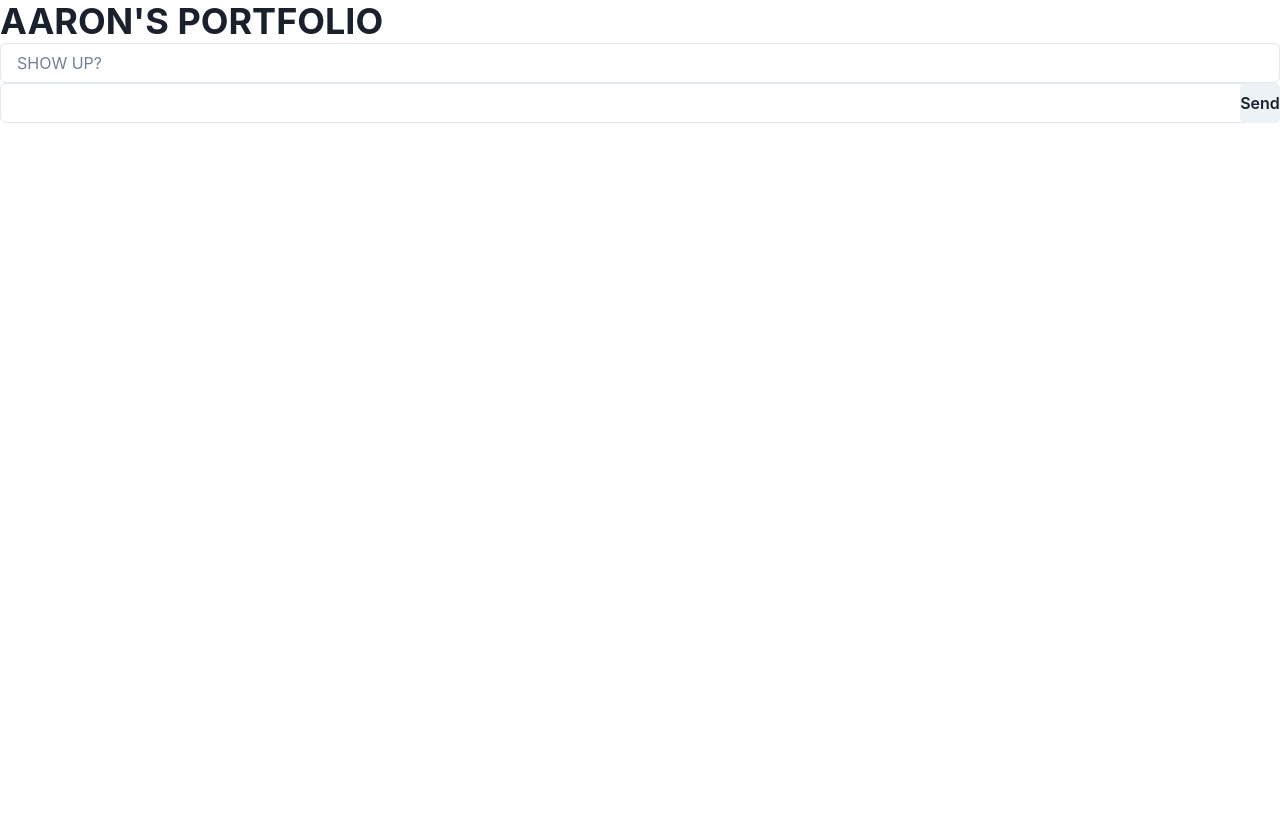
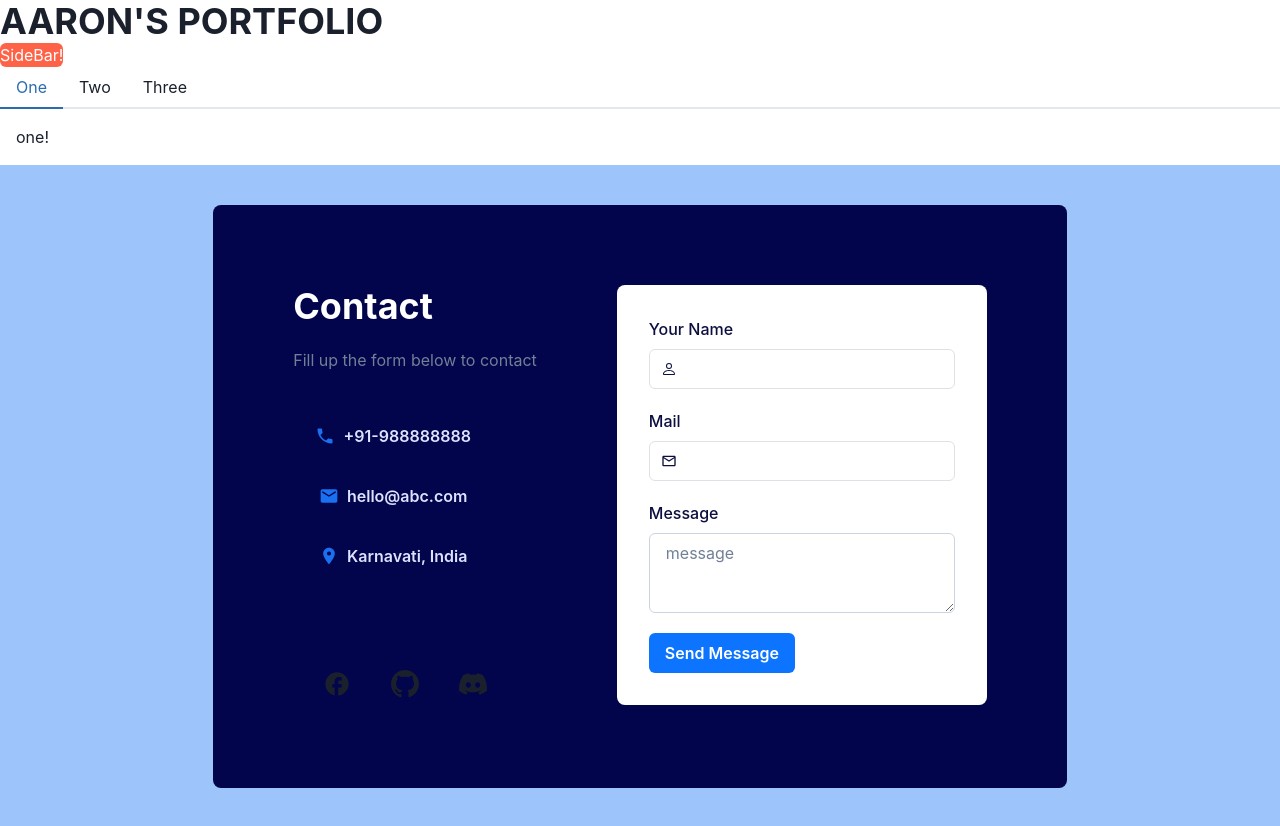
Before and after one commit to Aaronw7/portfolio, a React app: page / in a window 1280 px wide. Before the commit the page ends 800 px from the top, so only its background shows below. Built offline with nearby package versions, Linux system fonts and the light colour scheme; the HTML template or start-up script is replaced by a standard one.

Commit message:
created basic layout

```diff
--- /dev/null
+++ b/client/src/Components/Contact.jsx
@@ -0,0 +1,167 @@
+import React from 'react';
+import {
+  Container,
+  Flex,
+  Box,
+  Heading,
+  Text,
+  IconButton,
+  Button,
+  VStack,
+  HStack,
+  Wrap,
+  WrapItem,
+  FormControl,
+  FormLabel,
+  Input,
+  InputGroup,
+  InputLeftElement,
+  Textarea,
+} from '@chakra-ui/react';
+import {
+  MdPhone,
+  MdEmail,
+  MdLocationOn,
+  MdFacebook,
+  MdOutlineEmail,
+} from 'react-icons/md';
+import { BsGithub, BsDiscord, BsPerson } from 'react-icons/bs';
+
+export default function Contact() {
+  return (
+    <Container bg="#9DC4FB" maxW="full" mt={0} centerContent overflow="hidden">
+      <Flex>
+        <Box
+          bg="#02054B"
+          color="white"
+          borderRadius="lg"
+          m={{ sm: 4, md: 16, lg: 10 }}
+          p={{ sm: 5, md: 5, lg: 16 }}>
+          <Box p={4}>
+            <Wrap spacing={{ base: 20, sm: 3, md: 5, lg: 20 }}>
+              <WrapItem>
+                <Box>
+                  <Heading>Contact</Heading>
+                  <Text mt={{ sm: 3, md: 3, lg: 5 }} color="gray.500">
+                    Fill up the form below to contact
+                  </Text>
+                  <Box py={{ base: 5, sm: 5, md: 8, lg: 10 }}>
+                    <VStack pl={0} spacing={3} alignItems="flex-start">
+                      <Button
+                        size="md"
+                        height="48px"
+                        width="200px"
+                        variant="ghost"
+                        color="#DCE2FF"
+                        _hover={{ border: '2px solid #1C6FEB' }}
+                        leftIcon={<MdPhone color="#1970F1" size="20px" />}>
+                        +91-988888888
+                      </Button>
+                      <Button
+                        size="md"
+                        height="48px"
+                        width="200px"
+                        variant="ghost"
+                        color="#DCE2FF"
+                        _hover={{ border: '2px solid #1C6FEB' }}
+                        leftIcon={<MdEmail color="#1970F1" size="20px" />}>
+                        hello@abc.com
+                      </Button>
+                      <Button
+                        size="md"
+                        height="48px"
+                        width="200px"
+                        variant="ghost"
+                        color="#DCE2FF"
+                        _hover={{ border: '2px solid #1C6FEB' }}
+                        leftIcon={<MdLocationOn color="#1970F1" size="20px" />}>
+                        Karnavati, India
+                      </Button>
+                    </VStack>
+                  </Box>
+                  <HStack
+                    mt={{ lg: 10, md: 10 }}
+                    spacing={5}
+                    px={5}
+                    alignItems="flex-start">
+                    <IconButton
+                      aria-label="facebook"
+                      variant="ghost"
+                      size="lg"
+                      isRound={true}
+                      _hover={{ bg: '#0D74FF' }}
+                      icon={<MdFacebook size="28px" />}
+                    />
+                    <IconButton
+                      aria-label="github"
+                      variant="ghost"
+                      size="lg"
+                      isRound={true}
+                      _hover={{ bg: '#0D74FF' }}
+                      icon={<BsGithub size="28px" />}
+                    />
+                    <IconButton
+                      aria-label="discord"
+                      variant="ghost"
+                      size="lg"
+                      isRound={true}
+                      _hover={{ bg: '#0D74FF' }}
+                      icon={<BsDiscord size="28px" />}
+                    />
+                  </HStack>
+                </Box>
+              </WrapItem>
+              <WrapItem>
+                <Box bg="white" borderRadius="lg">
+                  <Box m={8} color="#0B0E3F">
+                    <VStack spacing={5}>
+                      <FormControl id="name">
+                        <FormLabel>Your Name</FormLabel>
+                        <InputGroup borderColor="#E0E1E7">
+                          <InputLeftElement
+                            pointerEvents="none"
+                            children={<BsPerson color="gray.800" />}
+                          />
+                          <Input type="text" size="md" />
+                        </InputGroup>
+                      </FormControl>
+                      <FormControl id="name">
+                        <FormLabel>Mail</FormLabel>
+                        <InputGroup borderColor="#E0E1E7">
+                          <InputLeftElement
+                            pointerEvents="none"
+                            children={<MdOutlineEmail color="gray.800" />}
+                          />
+                          <Input type="text" size="md" />
+                        </InputGroup>
+                      </FormControl>
+                      <FormControl id="name">
+                        <FormLabel>Message</FormLabel>
+                        <Textarea
+                          borderColor="gray.300"
+                          _hover={{
+                            borderRadius: 'gray.300',
+                          }}
+                          placeholder="message"
+                        />
+                      </FormControl>
+                      <FormControl id="name" float="right">
+                        <Button
+                          variant="solid"
+                          bg="#0D74FF"
+                          color="white"
+                          _hover={{}}>
+                          Send Message
+                        </Button>
+                      </FormControl>
+                    </VStack>
+                  </Box>
+                </Box>
+              </WrapItem>
+            </Wrap>
+          </Box>
+        </Box>
+      </Flex>
+    </Container>
+  );
+}
--- /dev/null
+++ b/client/src/Components/TabSection.jsx
@@ -0,0 +1,28 @@
+import React from 'react';
+import { Tabs, TabList, TabPanels, Tab, TabPanel } from '@chakra-ui/react';
+
+function TabSection() {
+  return (
+    <Tabs>
+      <TabList>
+        <Tab>One</Tab>
+        <Tab>Two</Tab>
+        <Tab>Three</Tab>
+      </TabList>
+
+      <TabPanels>
+        <TabPanel>
+          <p>one!</p>
+        </TabPanel>
+        <TabPanel>
+          <p>two!</p>
+        </TabPanel>
+        <TabPanel>
+          <p>three!</p>
+        </TabPanel>
+      </TabPanels>
+    </Tabs>
+  )
+}
+
+export default TabSection;
--- a/client/src/index.jsx
+++ b/client/src/index.jsx
@@ -1,21 +1,18 @@
 import React from 'react';
 import { createRoot } from 'react-dom/client';
-import { ChakraProvider, Heading, UnorderedList, InputGroup, Input, InputRightElement, Button} from '@chakra-ui/react';
+import { ChakraProvider, Heading, Box, Tabs, TabList, TabPanels, Tab, TabPanel } from '@chakra-ui/react';
+import TabSection from './Components/TabSection.jsx';
+import Contact from './Components/Contact.jsx';
 
 function App() {
   return (
     <ChakraProvider>
       <Heading>AARON'S PORTFOLIO</Heading>
-      <Input
-        placeholder='SHOW UP?'
-      />
-      <UnorderedList></UnorderedList>
-      <InputGroup>
-        <Input/>
-        <InputRightElement>
-          <Button>Send</Button>
-        </InputRightElement>
-      </InputGroup>
+      <Box as='button' borderRadius='md' bg='tomato' color='white'>
+        SideBar!
+      </Box>
+      <TabSection />
+      <Contact />
     </ChakraProvider>
   )
 }
--- a/package.json
+++ b/package.json
@@ -22,11 +22,11 @@
     "@chakra-ui/react": "^2.4.8",
     "@emotion/react": "^11.10.5",
     "@emotion/styled": "^11.10.5",
-    "body-parser": "^1.20.1",
     "express": "^4.18.2",
     "framer-motion": "^8.4.3",
     "react": "^18.2.0",
-    "react-dom": "^18.2.0"
+    "react-dom": "^18.2.0",
+    "react-icons": "^4.7.1"
   },
   "devDependencies": {
     "@babel/core": "^7.20.12",
```
Also changed, not shown: 2 other files (tests, documents, lock files or other folders).
